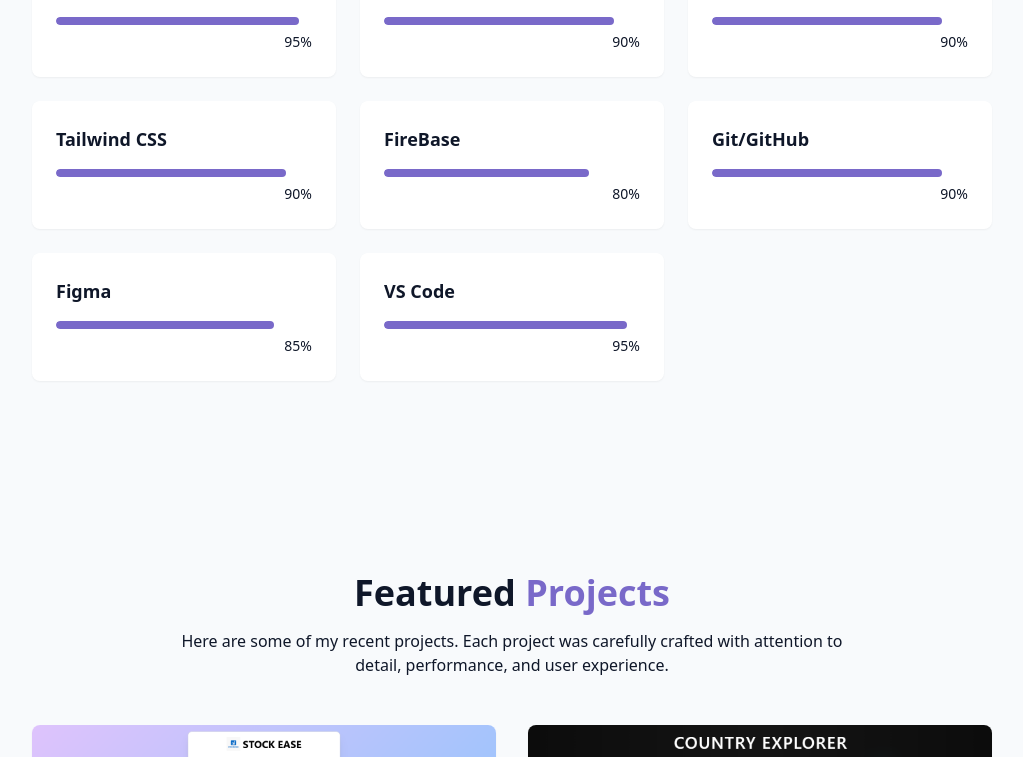
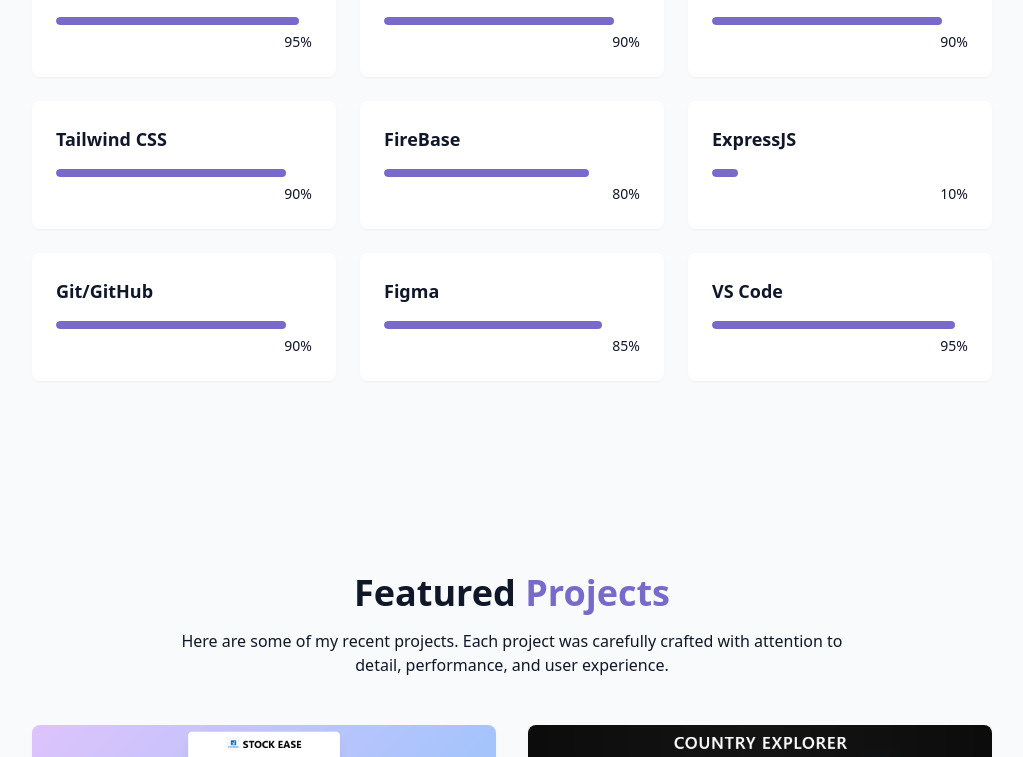
Before and after one commit to Rao-DEV15/Portfolio-Website, a React (Vite) app: page / in a window 1280 px wide. Shown: the part 1741-2498 px from the top of the page, without its empty margins (128-1151 px from the left). Built offline with nearby package versions, Linux system fonts and the light colour scheme.

Commit message:
Changes updated

```diff
--- a/src/components/ProjectsSection.jsx
+++ b/src/components/ProjectsSection.jsx
@@ -6,7 +6,7 @@ const projects = [
     title: "Stock Ease",
     description: "Inventory management app with real-time updates and responsive design.",
     image: "/projects/project1.png",
-    tags: ["React", "TailwindCSS", "FireBase"],
+    tags: ["React", "TailwindCSS", "FireBase","Express","Cloudinary","dotenv","CORS"],
     demoUrl: "https://stock-ease-five.vercel.app/",
     githubUrl: "https://github.com/Rao-DEV15/stock-ease",
   },
--- a/src/components/SkillsSection.jsx
+++ b/src/components/SkillsSection.jsx
@@ -9,6 +9,7 @@ const skills = [
   { name: "Tailwind CSS", level: 90, category: "frontend" },
   // Backend
   { name: " FireBase", level: 80, category: "backend" },
+  { name: "ExpressJS", level: 10, category: "backend" },
 
   // Tools
   { name: "Git/GitHub", level: 90, category: "tools" },
```
